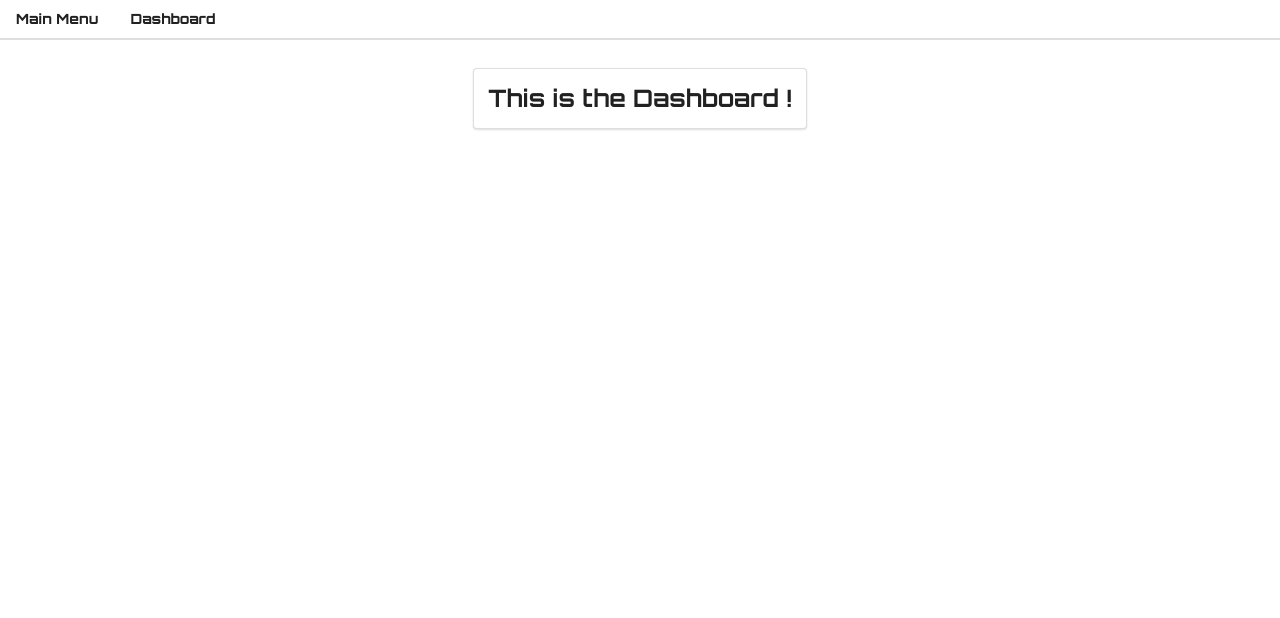
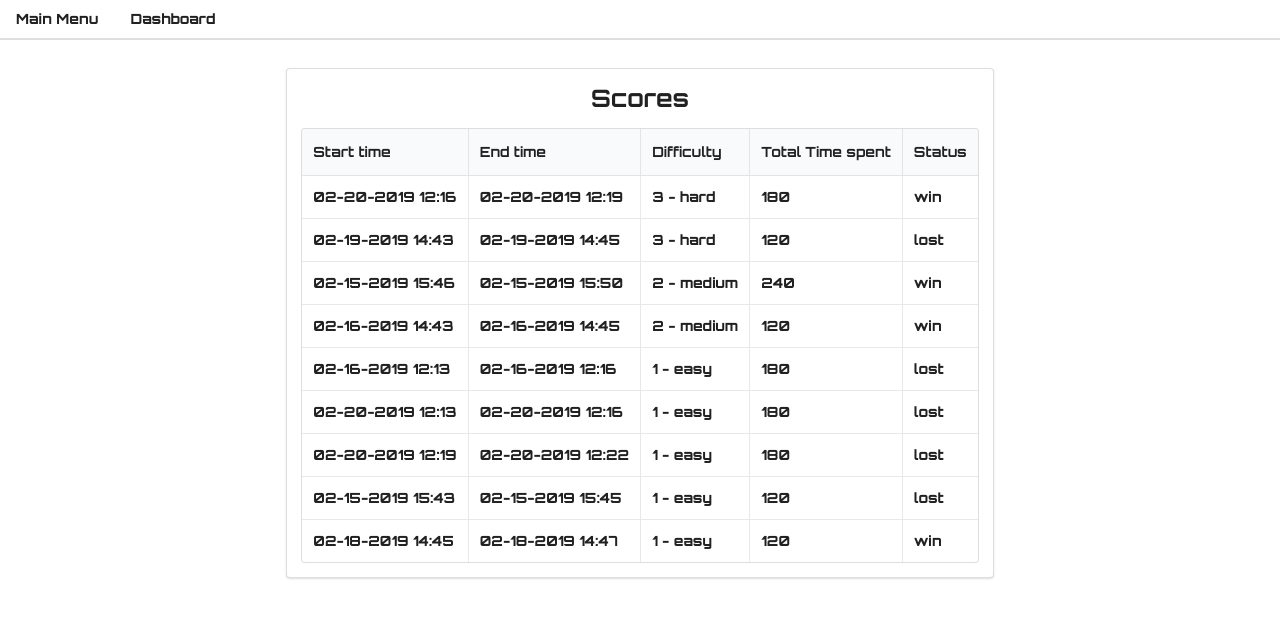
Before and after one commit to emilianofant/bomb-astic, a React (Create React App) app: page /dashboard in a window 1280 px wide. Shown: the top 618 px of the page. Built offline with nearby package versions, Linux system fonts and the light colour scheme.

Commit message:
feat: finished Dashboard section

```diff
--- /dev/null
+++ b/src/api/index.ts
@@ -0,0 +1,3 @@
+import Scores from './scores/scores';
+
+export default Scores;
--- /dev/null
+++ b/src/api/scores/scores.ts
@@ -0,0 +1,18 @@
+import { GAME_SCORES } from '../../constants/constants';
+import { Score } from '../../types.d';
+
+class Scores {
+  /**
+   * Function to mimic an "API request" and obtain a list of scores.
+   *
+   * @returns Promise
+   */
+  async getScoreList(): Promise<Score[]> {
+    const scores = GAME_SCORES;
+    return new Promise((resolve) => {
+      setTimeout(() => resolve(scores), 500);
+    });
+  }
+}
+
+export default Scores;
--- a/src/constants/constants.ts
+++ b/src/constants/constants.ts
@@ -12,3 +12,78 @@ export const GAME_DIFFICULTIES = [
     factor: 0.2,
   },
 ];
+
+export const GAME_SCORES = [
+  {
+    id: '32',
+    startTime: '02-15-2019 15:43',
+    endTime: '02-15-2019 15:45',
+    difficulty: '1 - easy',
+    totalTime: '120',
+    status: 'lost',
+  },
+  {
+    id: '12',
+    startTime: '02-15-2019 15:46',
+    endTime: '02-15-2019 15:50',
+    difficulty: '2 - medium',
+    totalTime: '240',
+    status: 'win',
+  },
+  {
+    id: '3',
+    startTime: '02-16-2019 12:13',
+    endTime: '02-16-2019 12:16',
+    difficulty: '1 - easy',
+    totalTime: '180',
+    status: 'lost',
+  },
+  {
+    id: '4',
+    startTime: '02-16-2019 14:43',
+    endTime: '02-16-2019 14:45',
+    difficulty: '2 - medium',
+    totalTime: '120',
+    status: 'win',
+  },
+  {
+    id: '5',
+    startTime: '02-18-2019 14:45',
+    endTime: '02-18-2019 14:47',
+    difficulty: '1 - easy',
+    totalTime: '120',
+    status: 'win',
+  },
+  {
+    id: '6',
+    startTime: '02-19-2019 14:43',
+    endTime: '02-19-2019 14:45',
+    difficulty: '3 - hard',
+    totalTime: '120',
+    status: 'lost',
+  },
+  {
+    id: '44',
+    startTime: '02-20-2019 12:13',
+    endTime: '02-20-2019 12:16',
+    difficulty: '1 - easy',
+    totalTime: '180',
+    status: 'lost',
+  },
+  {
+    id: '42',
+    startTime: '02-20-2019 12:16',
+    endTime: '02-20-2019 12:19',
+    difficulty: '3 - hard',
+    totalTime: '180',
+    status: 'win',
+  },
+  {
+    id: '45',
+    startTime: '02-20-2019 12:19',
+    endTime: '02-20-2019 12:22',
+    difficulty: '1 - easy',
+    totalTime: '180',
+    status: 'lost',
+  },
+];
--- a/src/modules/board/cell.tsx
+++ b/src/modules/board/cell.tsx
@@ -1,5 +1,5 @@
 import { FunctionComponent } from 'react';
-import { BoardCell, squareContentTypes, Tuple } from '../core/types.d';
+import { BoardCell, squareContentTypes, Tuple } from '../../types.d';
 
 interface ICellProps {
   boardCell: BoardCell;
--- a/src/modules/board/container/board.tsx
+++ b/src/modules/board/container/board.tsx
@@ -1,6 +1,6 @@
 import { FunctionComponent, useContext, useEffect, useState } from 'react';
 import AppContext from '../../store/AppContext';
-import { Board, IBoardConfiguration } from '../../core/types.d';
+import { Board, IBoardConfiguration } from '../../../types.d';
 import './board.scss';
 import Cell from '../cell';
 import Game from '../../core/game';
--- a/src/modules/core/core.ts
+++ b/src/modules/core/core.ts
@@ -1,4 +1,4 @@
-import { Board, squareContentTypes, Tuple } from './types.d';
+import { Board, squareContentTypes, Tuple } from '../../types.d';
 
 /**
  * Core class is the main class that contains the definitions
--- a/src/modules/core/game.ts
+++ b/src/modules/core/game.ts
@@ -1,6 +1,6 @@
 import { GAME_DIFFICULTIES } from '../../constants/constants';
 import Core from './core';
-import { Board, IBoardStatus, IDifficulty, squareContentTypes, Tuple } from './types.d';
+import { Board, IBoardStatus, IDifficulty, squareContentTypes, Tuple } from '../../types.d';
 
 class Game {
   private _isRunning: boolean;
--- a/src/modules/dashboard/container/dashboard.tsx
+++ b/src/modules/dashboard/container/dashboard.tsx
@@ -1,13 +1,64 @@
-import React from 'react';
+import { FunctionComponent, useEffect, useState } from 'react';
+import Scores from '../../../api';
+import { Score } from '../../../types';
 
-class Dashboard extends React.PureComponent {
-  render() {
-    return (
-      <div>
-        <h2>This is the Dashboard !</h2>
-      </div>
-    );
-  }
-}
+const Dashboard: FunctionComponent = () => {
+  const [scoreService] = useState<Scores>(new Scores());
+  const [scores, setScores] = useState<Score[]>([]);
+
+  const getScores = async () => {
+    // This could be a request to an Score API.
+    const result = await scoreService.getScoreList().then((res) => {
+      return res.sort((a, b) =>
+        a.difficulty > b.difficulty
+          ? -1
+          : a.difficulty === b.difficulty
+          ? a.totalTime > b.totalTime
+            ? -1
+            : 1
+          : 1,
+      );
+    });
+    setScores(result);
+  };
+
+  useEffect(() => {
+    getScores();
+  }, []);
+
+  return (
+    <div className="dashboard">
+      <h2>Scores</h2>
+      <table className="ui celled table">
+        <thead>
+          <tr>
+            <th>Start time</th>
+            <th>End time</th>
+            <th>Difficulty</th>
+            <th>Total Time spent</th>
+            <th>Status</th>
+          </tr>
+        </thead>
+        <tbody>
+          {scores.length > 0 ? (
+            scores.map((s) => {
+              return (
+                <tr key={s.id}>
+                  <td data-label="Name">{s.startTime}</td>
+                  <td data-label="Name">{s.endTime}</td>
+                  <td data-label="Name">{s.difficulty}</td>
+                  <td data-label="Name">{s.totalTime}</td>
+                  <td data-label="Name">{s.status}</td>
+                </tr>
+              );
+            })
+          ) : (
+            <div>No data available</div>
+          )}
+        </tbody>
+      </table>
+    </div>
+  );
+};
 
 export default Dashboard;
--- a/src/modules/mainMenu/container/mainMenu.tsx
+++ b/src/modules/mainMenu/container/mainMenu.tsx
@@ -1,6 +1,6 @@
 import React, { FunctionComponent } from 'react';
 import { useState } from 'react';
-import { IBoardDimensions, IDifficulty } from '../../core/types.d';
+import { IBoardDimensions, IDifficulty } from '../../../types.d';
 import './mainMenu.scss';
 import { useHistory } from 'react-router-dom';
 import { GAME_DIFFICULTIES } from '../../../constants/constants';
--- a/src/modules/core/types.d.ts
+++ b/src/types.d.ts
@@ -3,7 +3,7 @@ export type Board = Array<Array<BoardCell>>;
 export type BoardCell = {
   type: squareContentTypes;
   value: number | null;
-  isFlagged: boolean;
+  isFlagged?: boolean;
 };
 
 export type Tuple = Array<number>;
@@ -34,3 +34,12 @@ interface IBoardDimensions {
   w: number;
   h: number;
 }
+
+interface Score {
+  id: string;
+  startTime: string;
+  endTime: string;
+  difficulty: IDifficulty.name;
+  totalTime: string;
+  status: string;
+}
```
Also changed, not shown: 2 other files (tests, documents, lock files or other folders).
